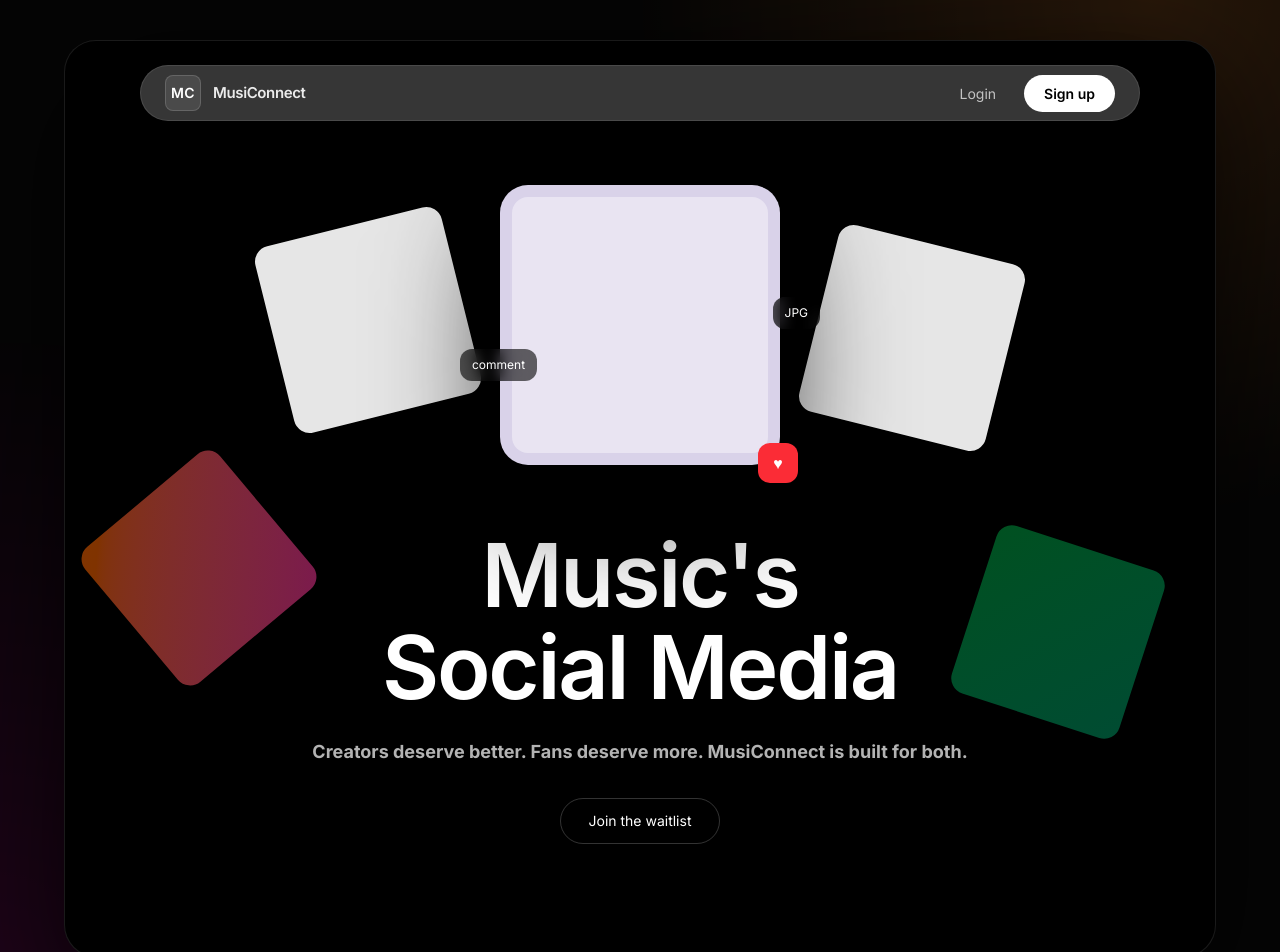
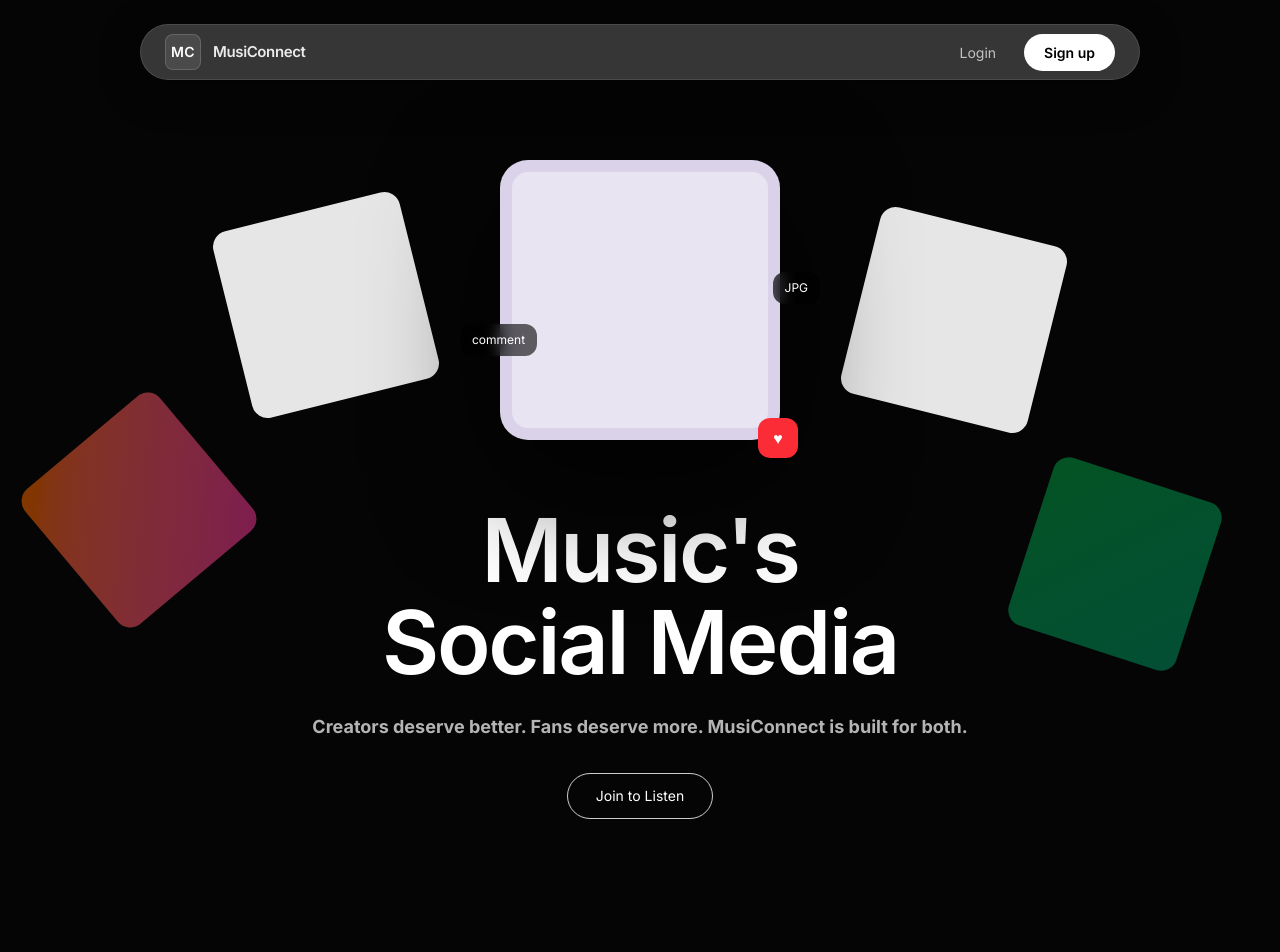
Before and after one commit to kashyap-shubham/MusiConnect, a Next.js app in the folder apps/web/: page / in a window 1280 px wide. Shown: the top 952 px of the page. After the commit the page ends 819 px from the top, so only its background shows below. Built offline with nearby package versions, Linux system fonts and the light colour scheme.

Commit message:
changed desing of heading section

```diff
--- a/apps/web/src/app/(landing)/page.tsx
+++ b/apps/web/src/app/(landing)/page.tsx
@@ -4,6 +4,7 @@
 export default function Home() {
   return (
     <>
+      <Navbar />
       <Hero />
     </>
   );
--- a/apps/web/src/components/landing/Hero.tsx
+++ b/apps/web/src/components/landing/Hero.tsx
@@ -1,76 +1,34 @@
 "use client";
-
-import Navbar from "@/components/landing/Navbar";
-import Image from "next/image";
 
 export default function Hero() {
 
   return (
-
     <section className="relative px-6 pt-10">
-
-      {/* outer gradient background */}
-      <div
-        className="
-          absolute inset-0
-          bg-[radial-gradient(circle_at_90%_0%,rgba(255,140,40,0.35),transparent_35%),radial-gradient(circle_at_0%_100%,rgba(255,0,200,0.25),transparent_40%)]
-          opacity-40
-        "
-      />
-
-
-      {/* main rounded container */}
-      <div
-        className="
-          relative
-          mx-auto
-          max-w-6xl
-          rounded-[32px]
-          border border-white/10
-          bg-black
-          px-10
-          pt-6
-          pb-28
-          shadow-[0_40px_120px_rgba(0,0,0,0.7)]
-        "
-      >
-
-        {/* navbar inside */}
-        <Navbar />
-
-
       {/* floating cards */}
-        <div className="pointer-events-none absolute inset-0">
-
+      <div className="pointer-events-none absolute inset-0 ">
         {/* left far */}
         <div className="absolute left-[4%] top-[48%] rotate-[-40deg]">
-            <div className="h-44 w-44 rounded-2xl bg-gradient-to-br from-orange-500/50 to-pink-500/50" />
+          <div className="h-44 w-44 rounded-2xl bg-linear-to-br from-orange-500/50 to-pink-500/50" />
         </div>
 
         {/* left near */}
-          <div className="absolute left-[18%] top-[20%] rotate-[-14deg]">
+        <div className="absolute left-[18%] top-[20%] -rotate-14">
           <div className="h-48 w-48 rounded-2xl bg-white/90" />
         </div>
 
-
         {/* right near */}
-          <div className="absolute right-[18%] top-[22%] rotate-[14deg]">
+        <div className="absolute right-[18%] top-[22%] rotate-14">
           <div className="h-48 w-48 rounded-2xl bg-white/90" />
         </div>
 
         {/* right far */}
-          <div className="absolute right-[6%] top-[55%] rotate-[18deg]">
-            <div className="h-44 w-44 rounded-2xl bg-gradient-to-br from-green-500/40 to-emerald-500/40" />
+        <div className="absolute right-[6%] top-[55%] rotate-18">
+          <div className="h-44 w-44 rounded-2xl bg-linear-to-br from-green-500/40 to-emerald-500/40" />
         </div>
-
       </div>
-
-
 
       {/* center content */}
       <div className="relative mt-16 flex flex-col items-center text-center">
-
-
         {/* center big card */}
         <div
           className="
@@ -82,15 +40,13 @@
               shadow-[0_40px_120px_rgba(0,0,0,0.8)]
             "
         >
-
           <div className="h-64 w-64 rounded-2xl bg-white/40" />
-
 
           {/* overlay UI pills */}
           <div
             className="
                 absolute
-                right-[-40px]
+                -right-10
                 top-[40%]
                 rounded-xl
                 bg-black/60
@@ -102,11 +58,10 @@
             JPG
           </div>
 
-
           <div
             className="
                 absolute
-                left-[-40px]
+                -left-10
                 bottom-[30%]
                 rounded-xl
                 bg-black/60
@@ -118,12 +73,11 @@
             comment
           </div>
 
-
           <div
             className="
                 absolute
-                right-[-18px]
-                bottom-[-18px]
+                -right-4.5
+                -bottom-4.5
                 flex h-10 w-10 items-center justify-center
                 rounded-xl
                 bg-red-500
@@ -132,10 +86,7 @@
           >
             ♥
           </div>
-
         </div>
-
-
 
         {/* heading */}
         <h1 className=" text-[64px] font-semibold tracking-tight leading-[1.05] md:text-[88px]">
@@ -143,42 +94,18 @@
           Social Media
         </h1>
 
-
-
         {/* subtitle */}
-          <p
-            className="font-bold mt-6 text-lg text-white/70
-            "
-          >
-            Creators deserve better. Fans deserve more.
-            MusiConnect is built for both.
+        <p className="font-bold mt-6 text-lg text-white/70 ">
+          Creators deserve better. Fans deserve more. MusiConnect is built for
+          both.
         </p>
 
-
-
         {/* CTA */}
-          <button
-            className="
-              mt-8
-              rounded-full
-              border border-white/20
-              px-7 py-3
-              text-sm
-              text-white
-              hover:bg-white/10
-              transition
-            "
-          >
-            Join the waitlist
+        <button className="mt-8 rounded-full border border-white/80 px-7 py-3 text-sm text-white hover:bg-white/15 transition">
+          Join to Listen
         </button>
 
-
       </div>
-
-
-      </div>
-
     </section>
-
   );
 }
```
Lines whose indentation alone changed are shown as unchanged.
